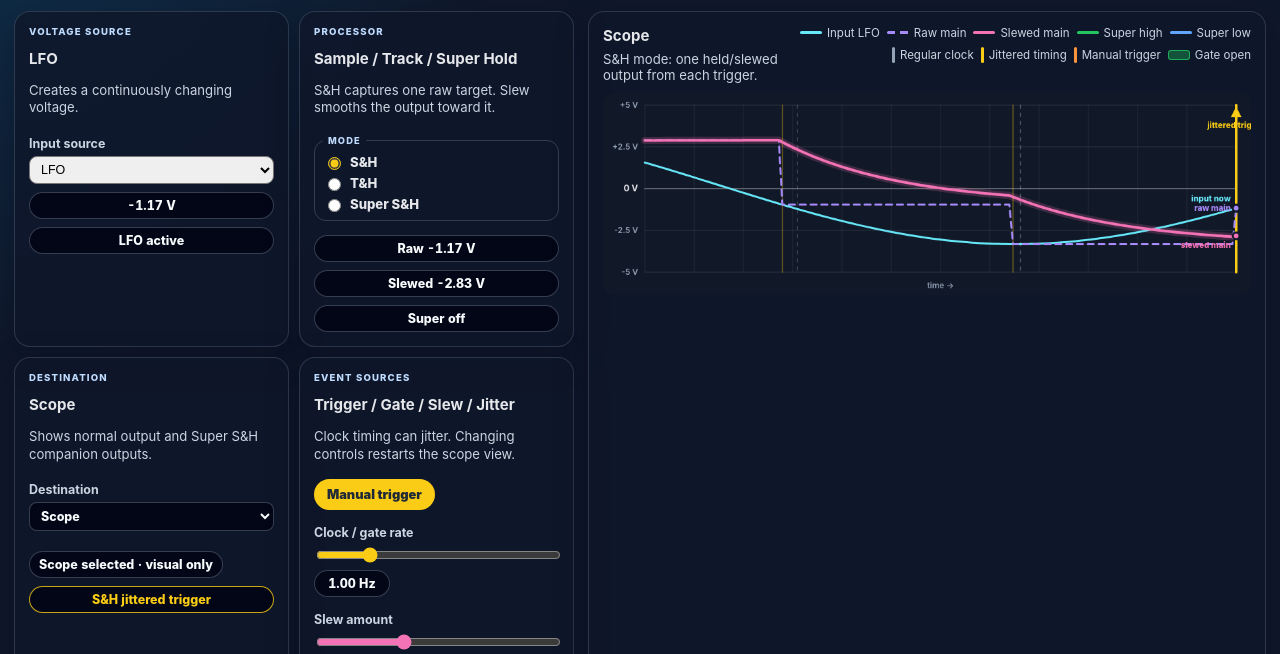
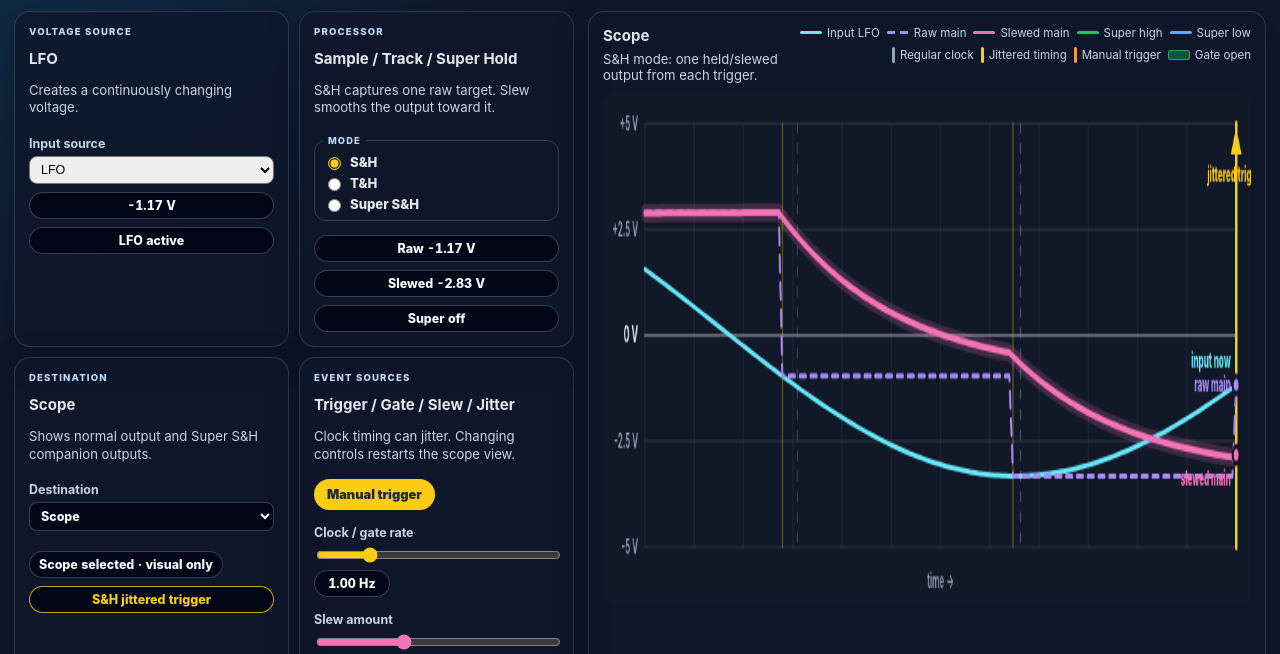
Before and after one commit to armpitpete/sample-hold-lab, a website built with Vite: page index.html in a window 1280 px wide. Shown: the part 140-794 px from the top of the page. Built offline with nearby package versions, Linux system fonts and the light colour scheme.

Commit message:
Make scope fill workbench panel

```diff
--- a/src/layout-fix.css
+++ b/src/layout-fix.css
@@ -363,12 +363,14 @@ canvas {
   }
 
   .scope-panel {
+    display: grid !important;
     grid-area: scope !important;
+    grid-template-rows: auto minmax(460px, 1fr) !important;
     position: sticky !important;
     top: 12px !important;
     align-self: start !important;
+    min-height: calc(100vh - 44px) !important;
     margin-bottom: 0 !important;
-    min-height: 100% !important;
   }
 
   .scope-header {
@@ -377,7 +379,9 @@ canvas {
 
   .scope-panel canvas {
     width: 100% !important;
-    max-height: 520px !important;
+    height: min(64vh, 560px) !important;
+    max-height: none !important;
+    align-self: stretch !important;
   }
 
   .rule-card {
```
